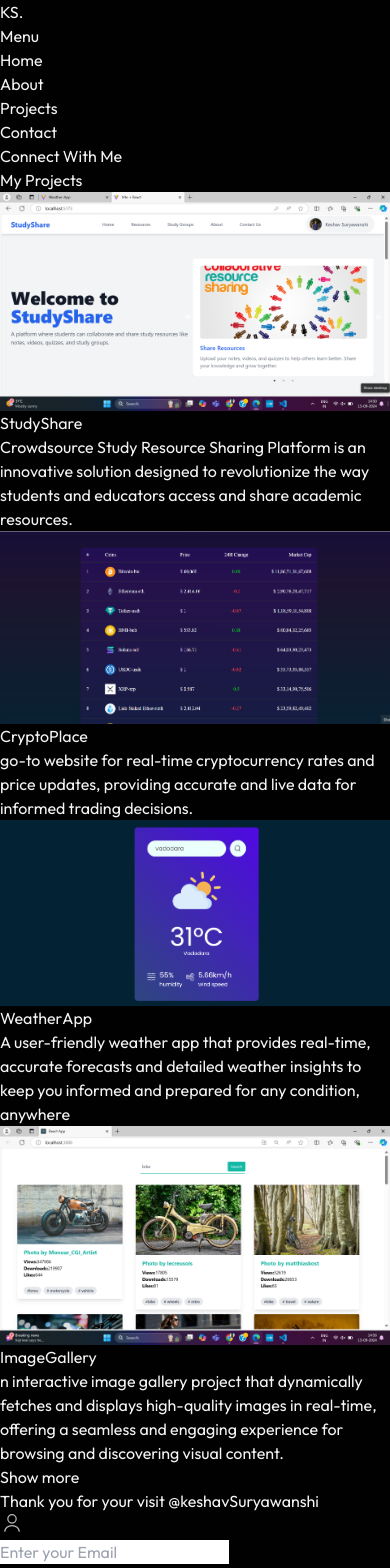
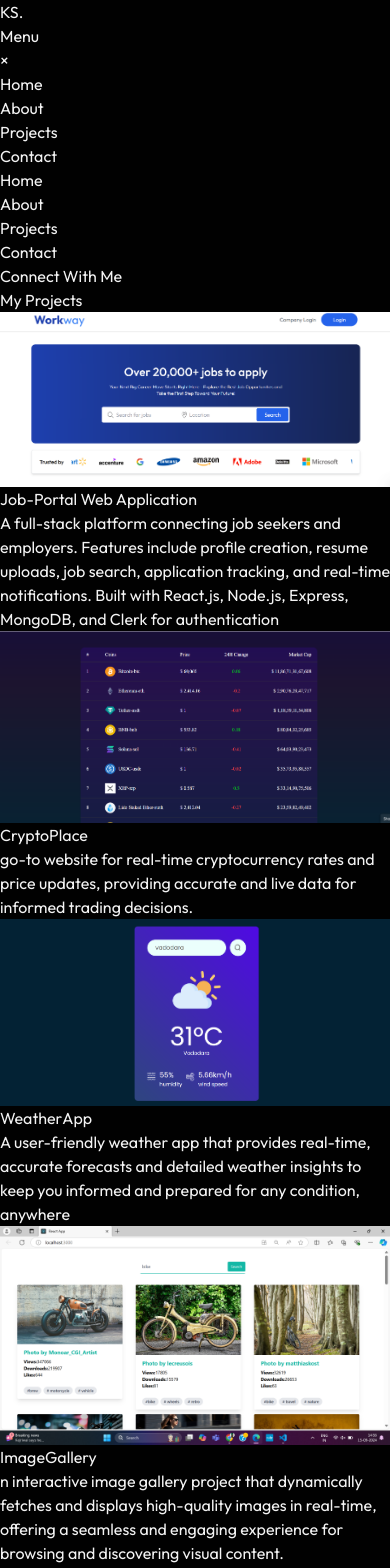
Before and after one commit to keshav051112/Portfolio, a React (Vite) app: page /projects in a window 390 px wide. Shown: the top 1568 px of the page. Built offline with nearby package versions, Linux system fonts and the light colour scheme.

Commit message:
menu updated

```diff
--- a/src/Components/About.jsx
+++ b/src/Components/About.jsx
@@ -38,9 +38,9 @@ const About = () => {
           transition={{ duration: 1 }}
         >
           <p className="text-base md:text-lg leading-relaxed">
-            I’m Keshav Suryawanshi, a passionate Front-End Developer with a strong focus on creating visually appealing and user-friendly web interfaces.
-             I enjoy bringing ideas to life through clean, efficient code and staying up-to-date with the latest trends in web development.
-          </p>
+
+      A Full Stack Developer with a passion for building scalable web applications from the ground up. From creating responsive user interfaces to developing robust backend systems, I deliver clean, efficient, and maintainable code across the stack.
+      </p>
 
           <div className="flex flex-col gap-3">
             <SkillBar skill="HTML & CSS" progress="50%" />
--- a/src/Components/Footer.jsx
+++ b/src/Components/Footer.jsx
@@ -13,19 +13,7 @@ const Footer = () => {
               Thank you for your visit @keshavSuryawanshi
             </p>
           </div>
-          <div className='flex flex-col lg:flex-row items-center gap-4 lg:gap-8'>
-            <div className='flex items-center bg-gray-700 p-3 rounded-full'>
-              <img src={user_icon} alt="User Icon" className='w-6 h-6 mr-3' />
-              <input
-                type="email"
-                placeholder='Enter your Email'
-                className='bg-transparent text-gray-200 placeholder-gray-400 outline-none w-48 lg:w-80'
-              />
-            </div>
-            <button className='bg-gradient-to-r from-blue-500 to-indigo-600 text-white px-6 py-3 rounded-full transition-transform transform hover:scale-105'>
-              Subscribe
-            </button>
-          </div>
+
         </div>
         <hr className='my-8 border-gray-600' />
         <div className='flex flex-col lg:flex-row justify-between items-center text-sm'>
--- a/src/Components/Home.jsx
+++ b/src/Components/Home.jsx
@@ -55,7 +55,7 @@ const Home = () => {
       </div>
       <animated.h1 className="text-center  text-5xl font-semibold bg-gradient-to-r from-blue-400 via-blue-600 to-blue-800 bg-clip-text text-transparent" style={props}>
         <span className='block '>I'm Keshav Suryawanshi,</span>
-        frontend developer based in INDIA.
+        FULL STACK WEB DEVELOPER
       </animated.h1>
       <div className="flex gap-4 mb-8">
         <AnchorLink className="px-6 py-4 text-center  text-base font-medium text-white bg-gradient-to-r from-blue-400 via-blue-600 to-blue-800 rounded-full transition-transform duration-300 hover:scale-105 hover:border-2 border-white" offset={50} href="#contact">
--- a/src/Components/Navbar.jsx
+++ b/src/Components/Navbar.jsx
@@ -1,6 +1,5 @@
 import React, { useState } from 'react';
 import AnchorLink from 'react-anchor-link-smooth-scroll';
-
 
 const Navbar = () => {
   const [isOpen, setIsOpen] = useState(false);
@@ -20,57 +19,69 @@ const Navbar = () => {
       <h1 className="text-white text-xl font-bold border-2 border-white rounded-md p-2 ml-5 hover:bg-blue-600 hover:border-blue-600 transition duration-300 ease-in-out">
         KS.
       </h1>
+
+      {/* Mobile Toggle */}
       <button
         className="text-white md:hidden text-sm px-2 py-1 border border-white rounded-md hover:bg-blue-600 transition duration-300"
         onClick={toggleMenu}
       >
         {isOpen ? 'Close' : 'Menu'}
       </button>
-      <ul
-        className={`fixed top-0 right-0 w-64 h-full gap-10 bg-gray-800 bg-opacity-90 flex flex-col items-start p-4 space-y-4 md:space-y-0 md:space-x-4 md:bg-transparent md:opacity-100 transition-transform duration-300 ${isOpen ? 'translate-x-0 ' : 'translate-x-full '} md:translate-x-0 md:flex md:relative md:flex-row`}
+
+      {/* Half-Screen Mobile Menu */}
+      <div
+        className={`fixed top-0 right-0 w-1/2 h-screen bg-black z-40 transform transition-transform duration-300 ${
+          isOpen ? 'translate-x-0' : 'translate-x-full'
+        } md:hidden`}
       >
-        <li>
+        {/* Close Button */}
+        <button
+          className="text-white text-3xl absolute top-5 right-5"
+          onClick={toggleMenu}
+        >
+          &times;
+        </button>
+
+        {/* Vertical Menu */}
+        <ul className="flex flex-col justify-center items-start h-full px-6 space-y-8">
+          {['home', 'about', 'projects', 'contact'].map((section) => (
+            <li key={section}>
               <AnchorLink
-            href="#home"
-            className={`text-white text-lg hover:text-blue-400 transition duration-300 ${activeSection === 'home' ? 'border-b-2 border-blue-400' : ''}`}
-            onClick={() => handleLinkClick('home')}
+                href={`#${section}`}
+                className={`text-white text-xl hover:text-blue-400 transition duration-300 ${
+                  activeSection === section ? 'border-b-2 border-blue-400' : ''
+                }`}
+                onClick={() => handleLinkClick(section)}
               >
-            Home
+                {section.charAt(0).toUpperCase() + section.slice(1)}
               </AnchorLink>
             </li>
-        <li>
+          ))}
+        </ul>
+      </div>
+
+      {/* Desktop Menu */}
+      <ul className="hidden md:flex md:items-center md:space-x-6">
+        {['home', 'about', 'projects', 'contact'].map((section) => (
+          <li key={section}>
             <AnchorLink
-            href="#about"
-            className={`text-white text-lg hover:text-blue-400 transition duration-300 ${activeSection === 'about' ? 'border-b-2 border-blue-400' : ''}`}
-            onClick={() => handleLinkClick('about')}
+              href={`#${section}`}
+              className={`text-white text-lg hover:text-blue-400 transition duration-300 ${
+                activeSection === section ? 'border-b-2 border-blue-400' : ''
+              }`}
+              onClick={() => handleLinkClick(section)}
             >
-            About
+              {section.charAt(0).toUpperCase() + section.slice(1)}
             </AnchorLink>
           </li>
-        <li>
-        <AnchorLink
-         href="#projects"
-         className={`text-white text-lg hover:text-blue-400 transition duration-300 ${activeSection === 'projects' ? 'border-b-2 border-blue-400' : ''}`}
-         onClick={() => handleLinkClick('projects')}
-        >
-         Projects
-        </AnchorLink>
+        ))}
+      </ul>
 
-        </li>
-        <li>
-          <AnchorLink
-            href="#contact"
-            className={`text-white text-lg hover:text-blue-400 transition duration-300 ${activeSection === 'contact' ? 'border-b-2 border-blue-400' : ''}`}
-            onClick={() => handleLinkClick('contact')}
-          >
-            Contact
-          </AnchorLink>
-        </li>
-      </ul>
+      {/* Desktop CTA */}
       <div className="hidden md:block">
         <AnchorLink
           href="#contact"
-          className="text-white py-4 px-4  mr-5 border-2 border-white rounded-full text-lg hover:bg-blue-600 hover:border-blue-600 transition-transform"
+          className="text-white py-3 px-4 mr-5 border-2 border-white rounded-full text-lg hover:bg-blue-600 hover:border-blue-600 transition-transform"
         >
           Connect With Me
         </AnchorLink>
--- a/src/Components/Projects.jsx
+++ b/src/Components/Projects.jsx
@@ -1,15 +1,16 @@
 import React from 'react';
 import { motion } from 'framer-motion';
-import project1 from '../assets/Screenshot (409).png'
+import project1 from '../assets/Screenshot (572).png'
 import project2 from '../assets/Screenshot (412).png'
 import Weather from '../assets/Screenshot (408).png'
 import Imagegallery from '../assets/Screenshot (413).png'
 
 const projectsdata = [
   {
-    name: 'StudyShare',
-    description: 'Crowdsource Study Resource Sharing Platform is an innovative solution designed to revolutionize the way students and educators access and share academic resources.',
-    image: project1
+    name: 'Job-Portal Web Application',
+    description: 'A full-stack platform connecting job seekers and employers. Features include profile creation, resume uploads, job search, application tracking, and real-time notifications. Built with React.js, Node.js, Express, MongoDB, and Clerk for authentication',
+    image: project1,
+     url :'https://job-portal-app-fullstack-client.vercel.app/'
   },
   {
     name: 'CryptoPlace',
```
Also changed, not shown: src/assets/Screenshot (572).png (added). Lines whose indentation alone changed are shown as unchanged.
